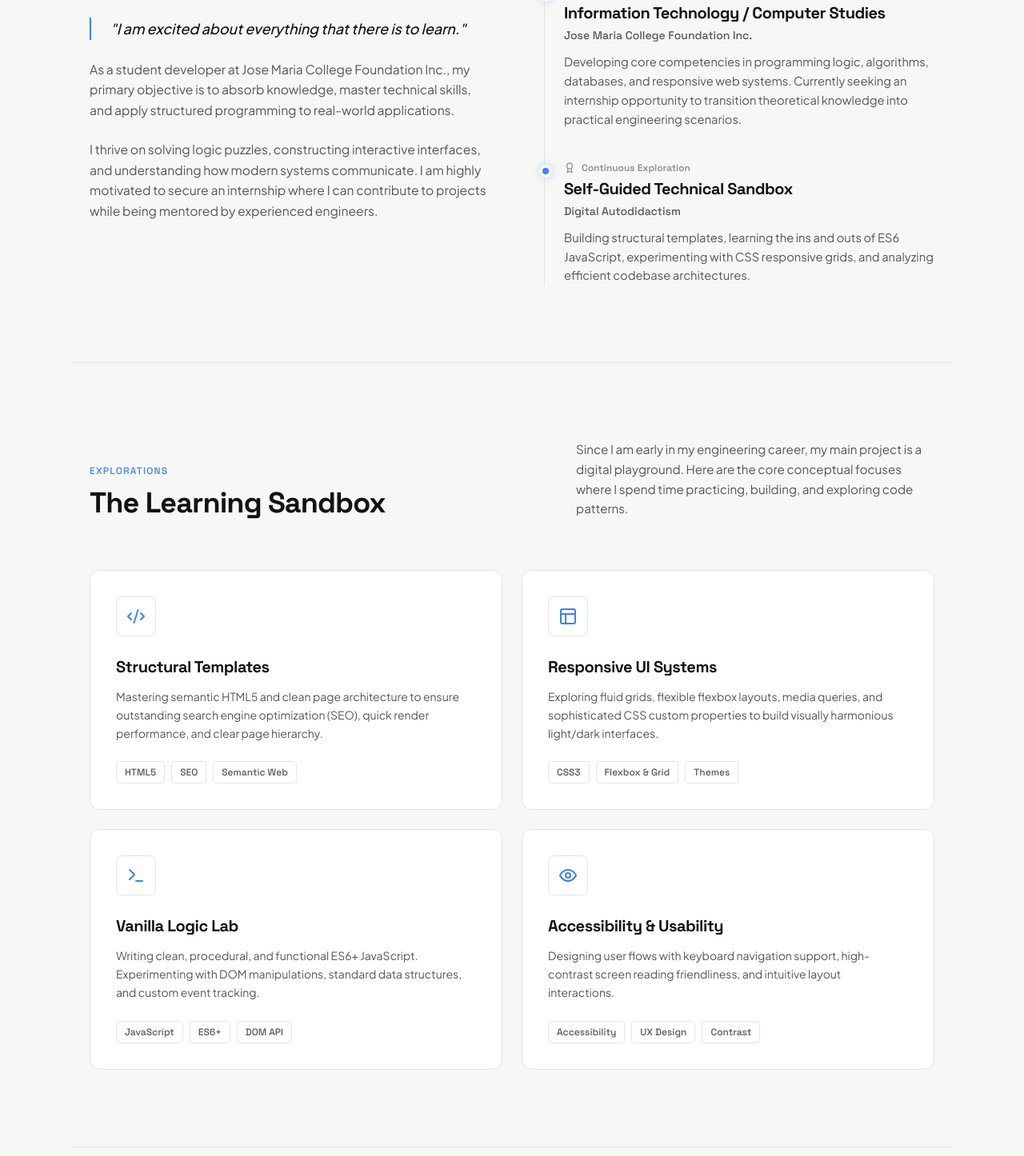
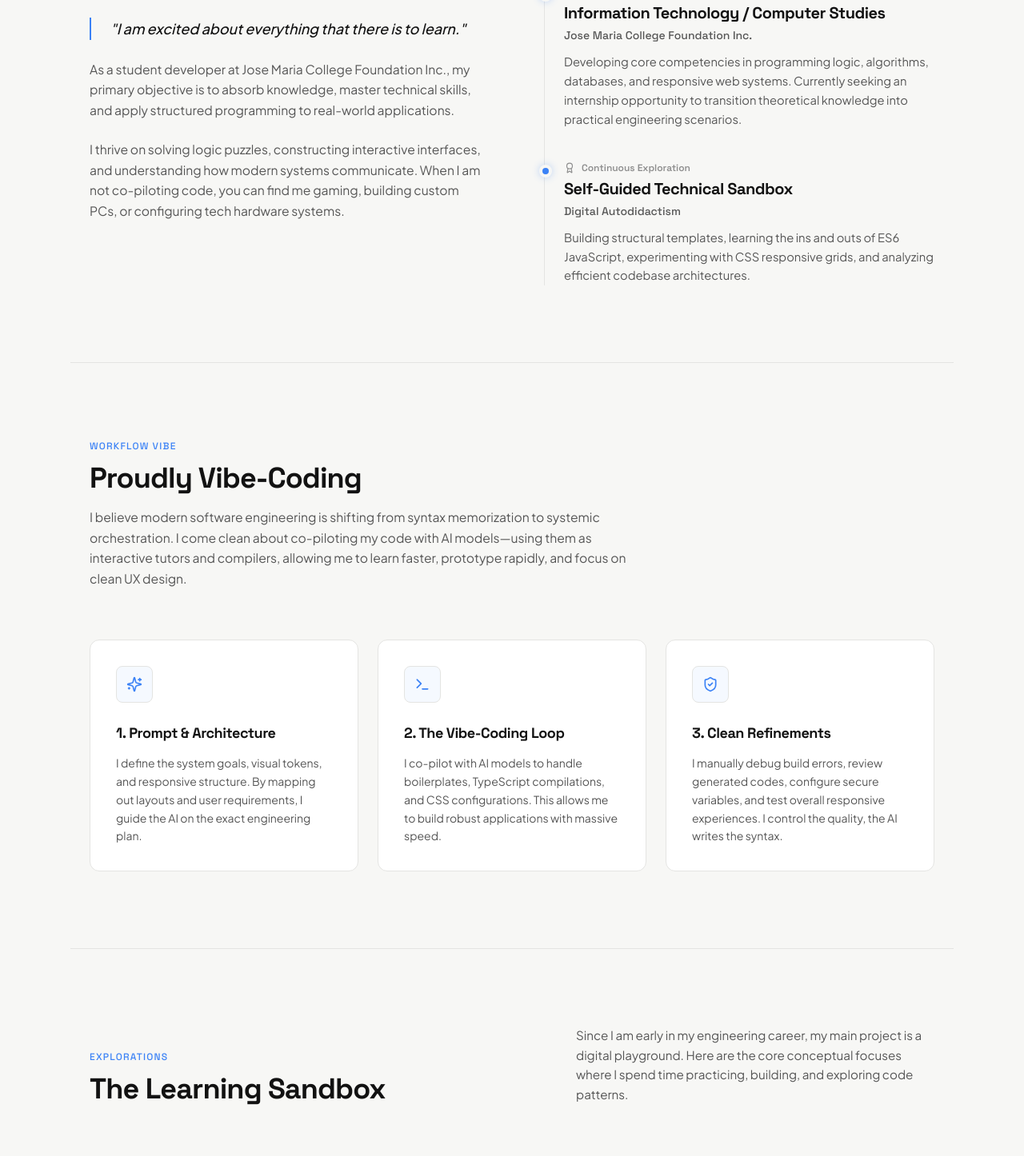
Before and after one commit to miggy06/randelf-portfolio, a Next.js app: page / in a window 1280 px wide. Shown: the part 1015-2461 px from the top of the page at 80% size. Built offline with nearby package versions, Linux system fonts and the light colour scheme.

Commit message:
Add VibeLab section, gaming/PC hobbies, and customize AI-collaborative copy

```diff
--- a/app/page.tsx
+++ b/app/page.tsx
@@ -3,6 +3,7 @@
 import Navbar from "@/components/Navbar";
 import Hero from "@/components/Hero";
 import About from "@/components/About";
+import VibeLab from "@/components/VibeLab";
 import Sandbox from "@/components/Sandbox";
 import Skills from "@/components/Skills";
 import Contact from "@/components/Contact";
@@ -14,6 +15,7 @@ export default function Home() {
       <main className="max-w-6xl mx-auto px-6">
         <Hero />
         <About />
+        <VibeLab />
         <Sandbox />
         <Skills />
         <Contact />
--- a/components/About.tsx
+++ b/components/About.tsx
@@ -40,7 +40,7 @@ export default function About() {
               As a student developer at Jose Maria College Foundation Inc., my primary objective is to absorb knowledge, master technical skills, and apply structured programming to real-world applications.
             </p>
             <p>
-              I thrive on solving logic puzzles, constructing interactive interfaces, and understanding how modern systems communicate. I am highly motivated to secure an internship where I can contribute to projects while being mentored by experienced engineers.
+              I thrive on solving logic puzzles, constructing interactive interfaces, and understanding how modern systems communicate. When I am not co-piloting code, you can find me gaming, building custom PCs, or configuring tech hardware systems.
             </p>
           </div>
         </motion.div>
--- a/components/Hero.tsx
+++ b/components/Hero.tsx
@@ -67,11 +67,11 @@ export default function Hero() {
             <strong className="text-primary-light dark:text-primary-dark font-semibold">
               Jose Maria College Foundation Inc.
             </strong>
-            , passionate about coding, interfaces, and excited about{" "}
+            . I am still learning, and I come clean in{" "}
             <strong className="text-primary-light dark:text-primary-dark font-semibold">
-              everything there is to learn
+              vibe-coding
             </strong>{" "}
-            in the tech world.
+            to build, understand, and prototype software with speed.
           </motion.p>
 
           {/* CTAs */}
--- a/components/Skills.tsx
+++ b/components/Skills.tsx
@@ -16,12 +16,12 @@ const SKILLS = [
   },
   {
     icon: GitBranch,
-    category: "Technical Concepts",
+    category: "AI & Orchestration",
     items: [
-      "Git & GitHub Flow",
-      "Algorithms & Data Flow",
-      "Mobile-First Development",
-      "Developer Console Debugging",
+      "Prompt Engineering",
+      "Git & Version Control",
+      "System Architecture Design",
+      "AI-Collaborative Workflows",
     ],
   },
   {
--- /dev/null
+++ b/components/VibeLab.tsx
@@ -0,0 +1,95 @@
+"use client";
+
+import { motion } from "framer-motion";
+import { Sparkles, Terminal, ShieldCheck } from "lucide-react";
+
+const VIBE_STEPS = [
+  {
+    icon: Sparkles,
+    title: "1. Prompt & Architecture",
+    desc: "I define the system goals, visual tokens, and responsive structure. By mapping out layouts and user requirements, I guide the AI on the exact engineering plan.",
+  },
+  {
+    icon: Terminal,
+    title: "2. The Vibe-Coding Loop",
+    desc: "I co-pilot with AI models to handle boilerplates, TypeScript compilations, and CSS configurations. This allows me to build robust applications with massive speed.",
+  },
+  {
+    icon: ShieldCheck,
+    title: "3. Clean Refinements",
+    desc: "I manually debug build errors, review generated codes, configure secure variables, and test overall responsive experiences. I control the quality, the AI writes the syntax.",
+  },
+];
+
+export default function VibeLab() {
+  const containerVariants = {
+    hidden: {},
+    visible: {
+      transition: {
+        staggerChildren: 0.1,
+      },
+    },
+  };
+
+  const cardVariants = {
+    hidden: { opacity: 0, y: 20 },
+    visible: {
+      opacity: 1,
+      y: 0,
+      transition: { duration: 0.6, ease: [0.16, 1, 0.3, 1] },
+    },
+  };
+
+  return (
+    <section id="vibelab" className="py-24 border-t border-border-light dark:border-border-dark">
+      <div className="max-w-6xl mx-auto px-6">
+
+        {/* Section Header */}
+        <div className="flex flex-col items-start mb-16">
+          <span className="font-heading uppercase text-xs tracking-widest text-accent-light dark:text-accent-dark font-medium mb-3">
+            Workflow Vibe
+          </span>
+          <h2 className="text-3xl sm:text-4xl font-heading font-bold text-primary-light dark:text-primary-dark tracking-tight mb-4">
+            Proudly Vibe-Coding
+          </h2>
+          <p className="max-w-2xl text-secondary-light dark:text-secondary-dark text-[0.98rem] leading-relaxed">
+            I believe modern software engineering is shifting from syntax memorization to systemic orchestration.
+            I come clean about co-piloting my code with AI models—using them as interactive tutors and compilers,
+            allowing me to learn faster, prototype rapidly, and focus on clean UX design.
+          </p>
+        </div>
+
+        {/* Workflow Cards */}
+        <motion.div
+          variants={containerVariants}
+          initial="hidden"
+          whileInView="visible"
+          viewport={{ once: true, margin: "-100px" }}
+          className="grid grid-cols-1 md:grid-cols-3 gap-6"
+        >
+          {VIBE_STEPS.map((step) => {
+            const Icon = step.icon;
+            return (
+              <motion.div
+                key={step.title}
+                variants={cardVariants}
+                className="p-8 rounded-xl border border-border-light dark:border-border-dark bg-card-light dark:bg-card-dark flex flex-col items-start"
+              >
+                <div className="p-3 border rounded-lg border-border-light dark:border-border-dark text-accent-light dark:text-accent-dark mb-6 bg-accent-light/5 dark:bg-accent-dark/5">
+                  <Icon className="w-5 h-5" />
+                </div>
+                <h3 className="text-lg font-bold text-primary-light dark:text-primary-dark mb-3">
+                  {step.title}
+                </h3>
+                <p className="text-secondary-light dark:text-secondary-dark text-sm leading-relaxed">
+                  {step.desc}
+                </p>
+              </motion.div>
+            );
+          })}
+        </motion.div>
+
+      </div>
+    </section>
+  );
+}
```
